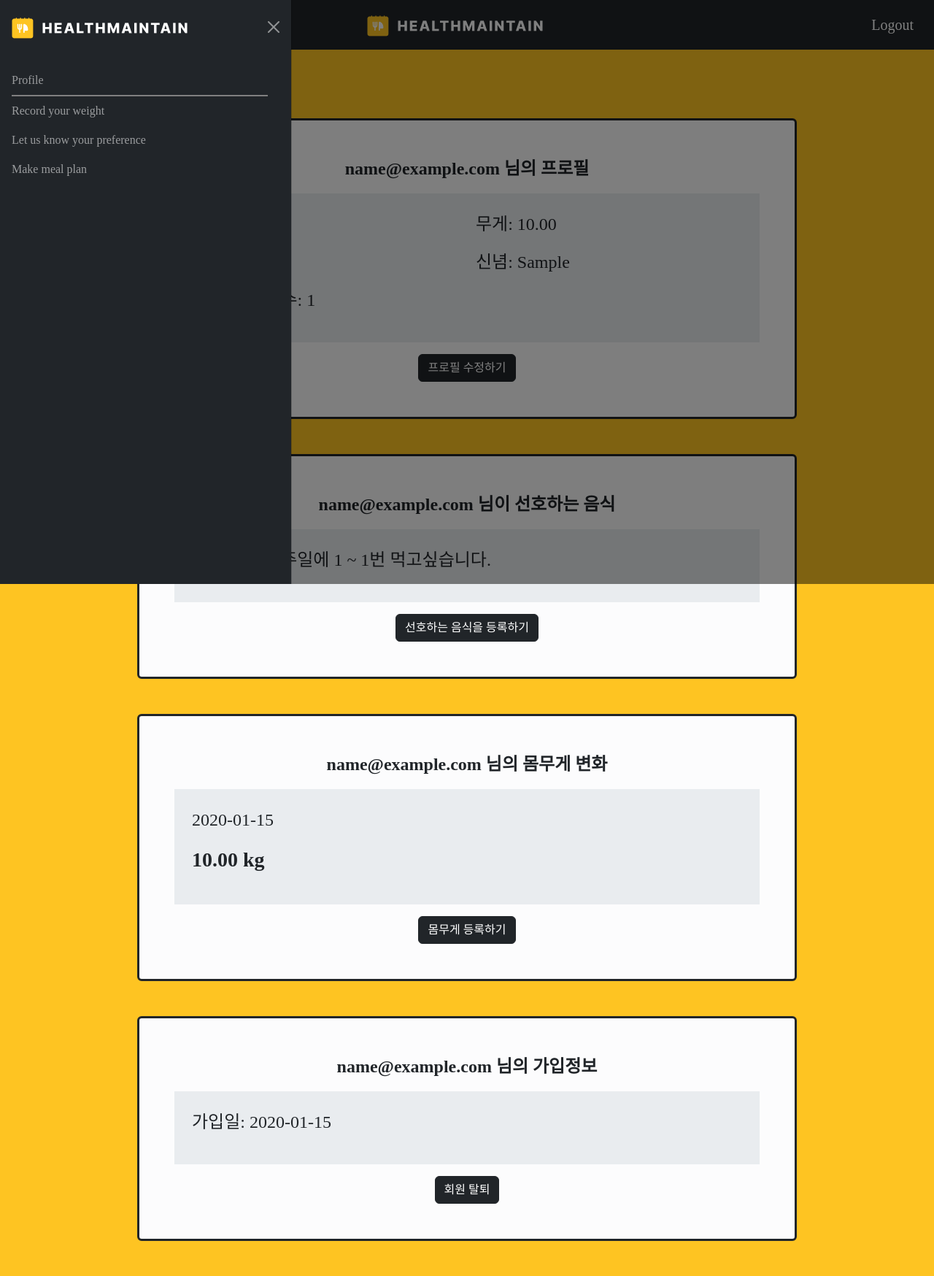
After one commit to AlpacaMale/etevers, a Flask app: page /profile in a window 1280 px wide, after a click that opens the changed part. The commit adds this page. Shown: the whole page at 73% size. Run offline with Flask 3, Linux system fonts and the light colour scheme; the visitor is signed in with stand-in values (Sample User, id 1); tables that the repository leaves empty hold one stand-in row (values such as "Sample post"); some web fonts are replaced.

Commit message:
골든APP

```diff
--- a/app.py
+++ b/app.py
@@ -3,7 +3,8 @@ from flask import Flask, render_template, request, session, redirect, jsonify
 from function import login_required, get_db, teardown_request, error
 from datetime import date as dt_date, timedelta, datetime
 from config import Config
-from models import db, time, sex, MealPlanItem, MealPlanTracking, MealPreference, User, UserProfile, WeightRecord
+from models import db, time, sex, MealPlanItem, MealPlanTracking, MealPreference, User, UserProfile, WeightRecord, ChatbotInteraction
+from create import create_meal_plan_items
 from sqlalchemy import asc, desc
 
 # from flask_session import Session
@@ -31,41 +32,79 @@ def get_started():
 def about_us():
     return render_template("about-us.html")
 
-@app.route("/week", methods=["GET"])
-def week():
-    #로그인 필요
-    #음식 업로드
-    #AI과 통신
-    return render_template("week.html")
+@app.route("/profile", methods=["GET"])
+@login_required
+def profile():
+    db = get_db()
+    email = session.get("email")
+    user_profile = db.query(UserProfile).filter_by(users_email=email).first()
+    user_info = db.query(User.created_at).filter_by(email=email).first()[0]
+    weight_datas = db.query(WeightRecord).filter_by(users_email=email).order_by(asc(WeightRecord.date)).all()
+    preference_datas = db.query(MealPreference).filter_by(users_email=email).all()
 
-@app.route("/daily", methods=["GET"])
-def daily():
-    #로그인 필요
-    #음식 업로드
-    #AI과 통신
-    return render_template("daily.html")
+    for weight_data in weight_datas:
+        print(weight_data.users_email, weight_data.date, weight_data.weight)
+    for preference_data in preference_datas:
+        print(preference_data.food_item, preference_data.frequency_min, preference_data.frequency_max)
+    print(user_profile.users_email, user_profile.height, user_profile.weight, user_profile.sex, user_profile.dietary_belief, user_profile.exercise_frequency, user_info)
+    return render_template("profile.html", user_profile=user_profile, user_info=user_info, weight_datas=weight_datas, preference_datas=preference_datas)
 
-@app.route("/profile", methods=["GET"])
-def profile():
-    #로그인 필요
-    #회원 탈퇴
-    #비밀번호 변경
-    return render_template("profile.html")
+@app.route("/edit-user-profile", methods=["GET", "POST"])
+@login_required
+def edit_user_profile():
+    db = get_db()
+    email = session.get("email")
+    user_profile = db.query(UserProfile).filter_by(users_email=email).first()
 
-@app.route("/password-check", methods=["GET"])
-def password_check():
-    #비밀번호 확인하는 로직
-    return render_template("password-check.html")
+    if request.method == "POST":
+        edit_user_data = request.form.to_dict()
+        print(edit_user_data.get('height'), edit_user_data.get('weight'), edit_user_data.get('sex'), edit_user_data.get('dietary_belief'), edit_user_data.get('exercise_frequency'))
 
-@app.route("/deregister", methods=["GET"])
+        user_profile.height = edit_user_data.get("height")
+        date = dt_date.today()
+
+        weight_record = db.query(WeightRecord).filter_by(users_email=email, date=date).first()
+        weight = edit_user_data.get("weight")
+
+        if weight_record:
+            weight_record.weight = weight
+        else:
+            new_weight = WeightRecord(users_email=email, weight=weight, date=date)
+            db.add(new_weight)
+
+        user_profile.weight = weight
+        user_profile.sex = edit_user_data.get("sex")
+        user_profile.dietary_belief = edit_user_data.get("dietary_belief")
+        user_profile.exercise_frequency = edit_user_data.get("exercise_frequency")
+        db.commit()
+
+        return redirect("/profile")
+    else:
+
+        print(user_profile.users_email, user_profile.height, user_profile.weight, user_profile.sex, user_profile.dietary_belief, user_profile.exercise_frequency)
+        return render_template("edit-user-profile.html", user_profile=user_profile, sex=sex)
+
+@app.route("/deregister", methods=["GET", "POST"])
 def deregister():
-    #회원탈퇴 로직
-    return render_template("deregister.html")
+    if request.method == "POST":
+        db = get_db()
+        email = session.get("email")
+        user = db.query(User).filter_by(email=email).first()
 
-@app.route("/change-password", methods=["GET"])
-def change_password():
-    #비밀번호 변경 로직
-    return render_template("change-password.html")
+        print(user)
+
+        if user:
+            db.query(ChatbotInteraction).filter_by(users_email=email).delete()
+            db.query(MealPlanItem).filter_by(users_email=email).delete()
+            db.query(MealPreference).filter_by(users_email=email).delete()
+            db.query(UserProfile).filter_by(users_email=email).delete()
+            db.query(WeightRecord).filter_by(users_email=email).delete()
+            db.delete(user)
+            db.commit()
+
+        return redirect("/logout")
+    else:
+        return render_template("deregister.html")
 
 @app.route("/input", methods=["GET", "POST"])
 @login_required
@@ -75,19 +114,20 @@ def input():
         meal_plan_items = request.form.to_dict()
         print(meal_plan_items)
 
-
-        # 음식의 양에 대한 레코드가 추가되어야함
         new_meal_plan_items = MealPlanItem(date=meal_plan_items.get('date'), meal_time=meal_plan_items.get('time'),food_item=meal_plan_items.get('food'))
         db.add(new_meal_plan_items)
         db.commit()
 
-        # 밀 플랜을 받아서 meal plan item 테이블에 쓰기
         return redirect("/main")
+
     else:
         if session.get("date") is None:
-            date = dt_date.today().strftime("%Y-%m-%d")
+            date = dt_date.today()
         else:
             date = session.get("date")
+
+        print(time)
+        print(date)
         return render_template("input.html", time=time, date=date)
 
 @app.route("/login", methods=["GET", "POST"])
@@ -147,6 +187,8 @@ def register():
         return redirect("/")
 
     else:
+
+        print(sex)
         return render_template("register.html" , sex=sex)
 
 @app.route("/view-weight-record", methods=["GET"])
@@ -155,9 +197,13 @@ def view_weight_record():
     email = session.get("email")
     db = get_db()
     weight_datas = db.query(WeightRecord).filter_by(users_email=email).order_by(asc(WeightRecord.date)).all()
+    user_profile = db.query(UserProfile).filter_by(users_email=email).first()
+
     for weight_data in weight_datas:
         print(weight_data.users_email, weight_data.date, weight_data.weight)
-    return render_template("view-weight-record.html", weight_datas=weight_datas)
+
+
+    return render_template("view-weight-record.html", weight_datas=weight_datas, user_profile=user_profile)
 
 @app.route("/write-weight-record", methods=["GET","POST"])
 @login_required
@@ -168,27 +214,42 @@ def write_weight_record():
         print(weight_data)
         email = session.get("email")
         weight = weight_data.get('weight')
-        date = weight_data.get('date')
+        date = datetime.strptime(weight_data.get('date'), "%Y-%m-%d")
 
-        new_weight = WeightRecord(users_email=email, weight=weight, date=date)
-        db.add(new_weight)
+        user_profile = db.query(UserProfile).filter_by(users_email=email).first()
+        weight_record = db.query(WeightRecord).filter_by(users_email=email, date=date).first()
+        last_weight_record = db.query(WeightRecord).filter_by(users_email=email).order_by(desc(WeightRecord.date)).first()
+
+        if not last_weight_record or last_weight_record.date <= date and date == dt_date.today():
+            user_profile.weight = weight
+
+        if weight_record:
+            weight_record.weight = weight
+        else:
+            new_weight = WeightRecord(users_email=email, weight=weight, date=date)
+            db.add(new_weight)
+
         db.commit()
 
         return redirect("/view-weight-record")
 
     else:
-        date = dt_date.today().strftime("%Y-%m-%d")
+        date = dt_date.today()
+        print(date)
         return render_template("write-weight-record.html", date=date)
 
 @app.route("/view-meal-preference", methods=["GET"])
 @login_required
 def view_meal_preference():
+    db = get_db()
     email = session.get("email")
-    db = get_db()
     preference_datas = db.query(MealPreference).filter_by(users_email=email).all()
+    user_profile = db.query(UserProfile).filter_by(users_email=email).first()
+
     for preference_data in preference_datas:
         print(preference_data.food_item, preference_data.frequency_min, preference_data.frequency_max)
-    return render_template("view-meal-preference.html", preference_datas=preference_datas)
+
+    return render_template("view-meal-preference.html", preference_datas=preference_datas, user_profile=user_profile)
 
 @app.route("/write-meal-preference", methods=["GET","POST"])
 @login_required
@@ -209,7 +270,9 @@ def write_meal_preference():
         return redirect("/view-meal-preference")
 
     else:
-        date = dt_date.today().strftime("%Y-%m-%d")
+        date = dt_date.today()
+
+        print(date)
         return render_template("write-meal-preference.html", date=date)
 
 @app.route("/make-meal-plan", methods=["GET", "POST"])
@@ -218,32 +281,30 @@ def make_meal_plan():
     db = get_db()
     if request.method == "POST":
         email = session.get("email")
-        meal_plan = db.query(MealPlan).filter_by(users_email=email).order_by(desc(MealPlan.created_at)).first()
-        if not meal_plan or dt_date.today() - meal_plan.start_date > timedelta(days=7):
-            new_meal_plan = MealPlan(users_email=email, start_date=dt_date.today().strftime("%Y-%m-%d"))
-            db.add(new_meal_plan)
-            db.commit()
+        today = dt_date.today()
 
-            meal_plan_id = db.query(MealPlan).filter_by(users_email=email).order_by(desc(MealPlan.created_at)).first().id
+        meal_plan_items = create_meal_plan_items(dt_date.today())
+        for meal_plan_item in meal_plan_items:
+            new_meal_plan_item = MealPlanItem(users_email=email,starting_date=today, date=meal_plan_item.get('date'), meal_time=meal_plan_item.get('meal_time'), food_item=meal_plan_item.get('food_item'))
+            db.add(new_meal_plan_item)
 
-            for day in range(0, 7):
-                date = dt_date.today() + timedelta(days=day)
-                date = date.strftime("%Y-%m-%d")
-                new_meal_plan_item = MealPlanItem(meal_plan_id=meal_plan_id, date=date, meal_time='lunch', food_item='potato 150gram')
-                db.add(new_meal_plan_item)
-                db.commit()
-        return redirect("/")
+        db.commit()
+        return redirect("/main")
+
     else:
         email = session.get("email")
         user_profile = db.query(UserProfile).filter_by(users_email=email).first()
+        preference_foods = db.query(MealPreference.food_item).filter_by(users_email=email).all()
+        preference_foods = [food[0] for food in preference_foods]
         print(user_profile.users_email, user_profile.height, user_profile.weight, user_profile.sex, user_profile.dietary_belief, user_profile.exercise_frequency)
-        return render_template("make-meal-plan.html", user_profile=user_profile)
+        print(preference_foods)
+        return render_template("make-meal-plan.html", user_profile=user_profile, preference_foods=preference_foods)
 
 @app.route("/main", methods=["GET","POST"])
 @login_required
 def main():
     if request.method == "POST":
-        session['date'] = datetime.strptime(request.form.get("date"), "%Y-%m-%d").date()
+        session['date'] = datetime.strptime(request.form.get("date"), "%Y-%m-%d")
         return redirect("/main")
     else:
         db = get_db()
@@ -254,29 +315,20 @@ def main():
         else:
             date = session.get("date")
 
-        meal_plan = db.query(MealPlan).filter(MealPlan.users_email == email, MealPlan.start_date <= date).order_by(desc(MealPlan.created_at)).first()
-
-        print(meal_plan)
-        print(type(date))
-        print(type(meal_plan.start_date))
-
-        if not meal_plan or date - meal_plan.start_date > timedelta(days=7):
-            return redirect("/make-meal-plan")
-
-        meal_plan_items = db.query(MealPlanItem).filter_by(meal_plan_id=meal_plan.id, date=date).all()
+        meal_plan_items = db.query(MealPlanItem).filter_by(users_email=email, date=date).all()
 
         for meal_plan_item in meal_plan_items:
             print(meal_plan_item.date, meal_plan_item.meal_time, meal_plan_item.food_item)
 
         user_meal_data = {}
-
-        if user_meal_data.get(meal_plan_item.meal_time) is None:
-            user_meal_data[meal_plan_item.meal_time] = [meal_plan_item.food_item]
-        else:
-            user_meal_data[meal_plan_item.meal_time].append(meal_plan_item.food_item)
+        for meal_plan_item in meal_plan_items:
+            if user_meal_data.get(meal_plan_item.meal_time) is None:
+                user_meal_data[meal_plan_item.meal_time] = [meal_plan_item.food_item]
+            else:
+                user_meal_data[meal_plan_item.meal_time].append(meal_plan_item.food_item)
 
         print(user_meal_data)
-
+        print(date)
         return render_template("main.html", user_meal_data=user_meal_data, date=date)
 
 @app.route('/health')
--- a/templates/navbar.html
+++ b/templates/navbar.html
@@ -38,6 +38,10 @@
       <div class="offcanvas-body">
         <ul class="navbar-nav justify-content-end flex-grow-1 pe-3">
           <li class="nav-item">
+            <a class="nav-link" aria-current="page" href="/profile">Profile</a>
+          </li>
+          <div style="border: 1px solid gray"></div>
+          <li class="nav-item">
             <a class="nav-link" aria-current="page" href="/view-weight-record"
               >Record your weight</a
             >
--- /dev/null
+++ b/templates/profile.html
@@ -0,0 +1,137 @@
+{% extends "layout.html" %} {% block body %}
+<main class="container" style="width: 80%">
+  <div class="p-5 mt-5">
+    <div class="border border-3 border-dark rounded p-5 bg-light-subtle">
+      <div class="row">
+        <div class="col">
+          <p class="fw-bold fs-4 text-center">
+            {{ user_profile.users_email }} 님의 프로필
+          </p>
+        </div>
+      </div>
+      <div class="mb-3 p-4 bg-body-secondary">
+        <div class="row">
+          <div class="col">
+            <p class="fs-4">키: {{ user_profile.height }}</p>
+          </div>
+          <div class="col">
+            <p class="fs-4">무게: {{ user_profile.weight }}</p>
+          </div>
+        </div>
+        <div class="row">
+          <div class="col">
+            <p class="fs-4">성별: {{ user_profile.sex }}</p>
+          </div>
+          <div class="col">
+            <p class="fs-4">신념: {{ user_profile.dietary_belief }}</p>
+          </div>
+        </div>
+        <p class="fs-4">
+          주당 운동 횟수: {{ user_profile.exercise_frequency }}
+        </p>
+      </div>
+      <div class="row">
+        <div class="col text-center">
+          <a href="/edit-user-profile" class="btn btn-dark text-white"
+            >프로필 수정하기</a
+          >
+        </div>
+      </div>
+    </div>
+  </div>
+</main>
+
+<main class="container" style="width: 80%">
+  <div class="p-5 pt-0">
+    <div class="border border-3 border-dark rounded p-5 bg-light-subtle">
+      <div class="row">
+        <div class="col">
+          <p class="fw-bold fs-4 text-center">
+            {{ user_profile.users_email }} 님이 선호하는 음식
+          </p>
+        </div>
+      </div>
+      <div class="mb-3 p-4 bg-body-secondary">
+        {% if preference_datas is not none and preference_datas|length > 0 %} {%
+        for preference_data in preference_datas %}
+        <p class="fs-4">
+          {{ preference_data['food_item'] }}를 일주일에 {{
+          preference_data['frequency_min'] }} ~ {{
+          preference_data['frequency_max'] }}번 먹고싶습니다.
+        </p>
+        {% endfor %} {% else %}
+        <p class="text-center fw-bold fs-3">선호하는 음식을 등록하세요</p>
+        {% endif %}
+      </div>
+
+      <div class="row">
+        <div class="col text-center">
+          <a href="/write-meal-preference" class="btn btn-dark text-white"
+            >선호하는 음식을 등록하기</a
+          >
+        </div>
+      </div>
+    </div>
+  </div>
+</main>
+
+<main class="container" style="width: 80%">
+  <div class="p-5 pt-0">
+    <div class="border border-3 border-dark rounded p-5 bg-light-subtle">
+      <div class="row">
+        <div class="col">
+          <p class="fw-bold fs-4 text-center">
+            {{ user_profile.users_email }} 님의 몸무게 변화
+          </p>
+        </div>
+      </div>
+      <div class="mb-3 p-4 bg-body-secondary">
+        {% if weight_datas is not none and weight_datas|length > 0 %} {% for
+        weight_data in weight_datas %} {% if loop.index == 1 or loop.index is
+        odd %}
+        <div class="row">
+          {% endif %}
+          <div class="col">
+            <p class="fs-4">{{ weight_data['date'].strftime('%Y-%m-%d') }}</p>
+            <p class="fw-bold fs-3">{{ weight_data['weight'] }} kg</p>
+          </div>
+          {% if loop.index == weight_datas|length or loop.index is even %}
+        </div>
+        {% endif %} {% endfor %} {% else %}
+        <p class="text-center fw-bold fs-3">몸무게를 등록하지 않았습니다.</p>
+        {% endif %}
+      </div>
+
+      <div class="row">
+        <div class="col text-center">
+          <a href="/write-weight-record" class="btn btn-dark text-white"
+            >몸무게 등록하기</a
+          >
+        </div>
+      </div>
+    </div>
+  </div>
+</main>
+
+<main class="container" style="width: 80%">
+  <div class="p-5 pt-0">
+    <div class="border border-3 border-dark rounded p-5 bg-light-subtle">
+      <div class="row">
+        <div class="col">
+          <p class="fw-bold fs-4 text-center">
+            {{ user_profile.users_email }} 님의 가입정보
+          </p>
+        </div>
+      </div>
+      <div class="mb-3 p-4 bg-body-secondary">
+        <p class="fs-4">가입일: {{ user_info.strftime("%Y-%m-%d") }}</p>
+      </div>
+      <div class="row">
+        <div class="col text-center">
+          <a href="/deregister" class="btn btn-dark text-white">회원 탈퇴</a>
+        </div>
+      </div>
+    </div>
+  </div>
+</main>
+{% endblock %}
--- a/templates/write-meal-preference.html
+++ b/templates/write-meal-preference.html
@@ -46,7 +46,7 @@
         />
       </div>
       <div class="d-grid">
-        <button class="btn btn-dark text-white" type="submit">Edit</button>
+        <button class="btn btn-dark text-white" type="submit">등록하기</button>
       </div>
     </form>
   </div>
```
Also changed, not shown: create.py (added, +35 -0 lines), models.py (+7 -8 lines), templates/deregister.html (added, +35 -0 lines), templates/edit-user-profile.html (added, +82 -0 lines), templates/input.html (+2 -8 lines), templates/main.html (+18 -28 lines), templates/make-meal-plan.html (+27 -2 lines), templates/view-meal-preference.html (+15 -8 lines), templates/view-weight-record.html (+25 -11 lines), templates/write-weight-record.html (+5 -9 lines), 1 other file.
